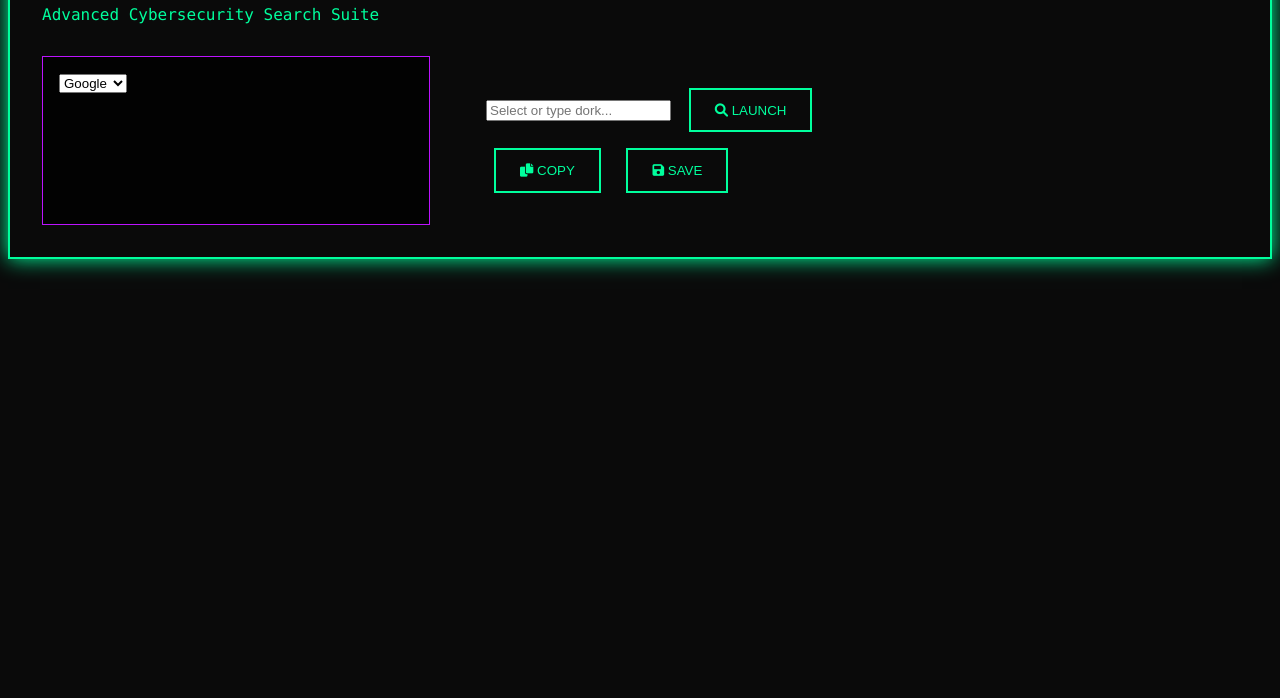
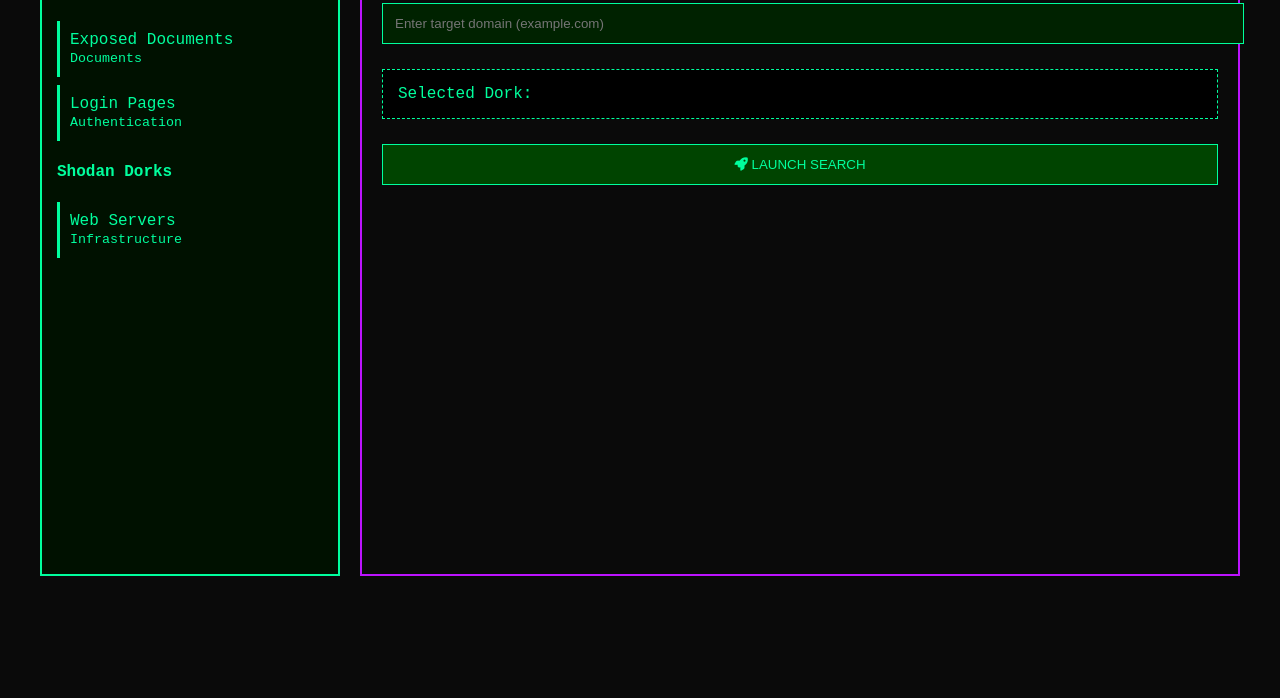
Before and after one commit to Shadowarrior7040/DORKINATOR, a plain HTML site: page index.html in a window 1280 px wide. Shown: the part 118-816 px from the top of the page. Drawn offline with Linux system fonts and the light colour scheme.

Commit message:
Add files via upload

```diff
--- a/index.html
+++ b/index.html
@@ -3,51 +3,202 @@
 <head>
     <meta charset="UTF-8">
     <meta name="viewport" content="width=device-width, initial-scale=1.0">
-    <title>DORKINATOR - Advanced Search Tool</title>
+    <title>DORKINATOR - Domain-Specific Search Tool</title>
     <link rel="stylesheet" href="https://cdnjs.cloudflare.com/ajax/libs/font-awesome/6.0.0/css/all.min.css">
-    <link rel="stylesheet" href="style.css">
+    <style>
+        :root {
+            --neon-green: #00ff9d;
+            --cyber-purple: #bc13fe;
+            --background: #0a0a0a;
+            --panel-bg: #001100;
+        }
+
+        body {
+            background: var(--background);
+            color: var(--neon-green);
+            font-family: 'Courier New', monospace;
+            margin: 0;
+            padding: 20px;
+        }
+
+        .container {
+            max-width: 1200px;
+            margin: 0 auto;
+            display: grid;
+            grid-template-columns: 300px 1fr;
+            gap: 20px;
+        }
+
+        .dork-panel {
+            background: var(--panel-bg);
+            border: 2px solid var(--neon-green);
+            padding: 15px;
+            height: 80vh;
+            overflow-y: auto;
+        }
+
+        .dork-item {
+            padding: 10px;
+            margin: 8px 0;
+            border-left: 3px solid var(--neon-green);
+            cursor: pointer;
+            transition: all 0.2s;
+        }
+
+        .dork-item:hover {
+            background: #003300;
+            transform: translateX(5px);
+        }
+
+        .search-interface {
+            padding: 20px;
+            border: 2px solid var(--cyber-purple);
+        }
+
+        input, button {
+            width: 100%;
+            padding: 12px;
+            margin: 10px 0;
+            background: #002200;
+            border: 1px solid var(--neon-green);
+            color: var(--neon-green);
+        }
+
+        button {
+            background: #004400;
+            cursor: pointer;
+            transition: all 0.3s;
+        }
+
+        button:hover {
+            background: var(--neon-green);
+            color: #000;
+        }
+
+        .query-preview {
+            padding: 15px;
+            margin: 15px 0;
+            background: #000;
+            border: 1px dashed var(--neon-green);
+        }
+    </style>
 </head>
 <body>
-    <div class="cyber-container">
-        <header class="main-header">
-            <h1><i class="fas fa-terminal"></i> DORKINATOR v2.0</h1>
-            <p>Advanced Cybersecurity Search Suite</p>
-        </header>
+    <div class="container">
+        <!-- Dork Selection Panel -->
+        <div class="dork-panel" id="dork-panel">
+            <h3>🔍 Select Dork Pattern</h3>
+            <div id="dork-list"></div>
+        </div>
 
-        <div class="tool-grid">
-            <!-- Dork Selection Panel -->
-            <div class="dork-panel">
-                <div class="engine-selector">
-                    <select id="search-engine" onchange="loadDorks()">
-                        <option value="google">Google</option>
-                        <option value="shodan">Shodan</option>
-                    </select>
-                </div>
-                <div class="dork-list" id="dork-list"></div>
+        <!-- Search Interface -->
+        <div class="search-interface">
+            <h2>🚀 Search Configuration</h2>
+
+            <input type="text" id="domain-input" placeholder="Enter target domain (example.com)">
+
+            <div class="query-preview" id="query-preview">
+                Selected Dork: <span id="selected-dork"></span>
             </div>
 
-            <!-- Search Interface -->
-            <div class="search-panel">
-                <div class="search-box">
-                    <input type="text" id="dork-query" placeholder="Select or type dork...">
-                    <button class="cyber-button" onclick="executeSearch()">
-                        <i class="fas fa-search"></i> LAUNCH
-                    </button>
-                </div>
-                <div class="quick-actions">
-                    <button class="cyber-button" onclick="copyQuery()">
-                        <i class="fas fa-copy"></i> COPY
-                    </button>
-                    <button class="cyber-button" onclick="saveQuery()">
-                        <i class="fas fa-save"></i> SAVE
-                    </button>
-                </div>
-                <div class="history-panel" id="history"></div>
-            </div>
+            <button onclick="executeSearch()">
+                <i class="fas fa-rocket"></i> LAUNCH SEARCH
+            </button>
         </div>
     </div>
 
-    <script src="dorks.js"></script>
-    <script src="app.js"></script>
+    <script>
+        // Dork Database
+        const dorks = {
+            google: [
+                {
+                    name: "Exposed Documents",
+                    query: "site:{domain} filetype:pdf OR doc OR xls",
+                    category: "Documents"
+                },
+                {
+                    name: "Login Pages",
+                    query: "site:{domain} intitle:\"login\" inurl:/admin",
+                    category: "Authentication"
+                },
+                // Add more dorks...
+            ],
+            shodan: [
+                {
+                    name: "Web Servers",
+                    query: "hostname:{domain} http.component:nginx",
+                    category: "Infrastructure"
+                },
+                // Add more dorks...
+            ]
+        };
+
+        // Initialize Tool
+        function init() {
+            populateDorks();
+        }
+
+        // Populate Dork List
+        function populateDorks() {
+            const dorkList = document.getElementById('dork-list');
+            dorkList.innerHTML = '';
+
+            // Add Google Dorks
+            dorkList.innerHTML += '<h4>Google Dorks</h4>';
+            dorks.google.forEach(dork => {
+                dorkList.innerHTML += `
+                    <div class="dork-item" onclick="selectDork('${dork.query}')">
+                        ${dork.name}<br>
+                        <small>${dork.category}</small>
+                    </div>
+                `;
+            });
+
+            // Add Shodan Dorks
+            dorkList.innerHTML += '<h4>Shodan Dorks</h4>';
+            dorks.shodan.forEach(dork => {
+                dorkList.innerHTML += `
+                    <div class="dork-item" onclick="selectDork('${dork.query}')">
+                        ${dork.name}<br>
+                        <small>${dork.category}</small>
+                    </div>
+                `;
+            });
+        }
+
+        // Select Dork Pattern
+        let selectedDork = null;
+        function selectDork(query) {
+            selectedDork = query;
+            document.getElementById('selected-dork').textContent = query;
+        }
+
+        // Execute Search
+        function executeSearch() {
+            const domain = document.getElementById('domain-input').value;
+
+            if (!selectedDork) {
+                alert('Please select a dork pattern first!');
+                return;
+            }
+
+            if (!domain) {
+                alert('Please enter a target domain!');
+                return;
+            }
+
+            const finalQuery = selectedDork.replace(/{domain}/g, domain);
+            const isShodan = selectedDork.includes('http.component');
+
+            if (isShodan) {
+                window.open(`https://www.shodan.io/search?query=${encodeURIComponent(finalQuery)}`, '_blank');
+            } else {
+                window.open(`https://www.google.com/search?q=${encodeURIComponent(finalQuery)}`, '_blank');
+            }
+        }
+
+        // Initialize on load
+        window.onload = init;
+    </script>
 </body>
 </html>
```
